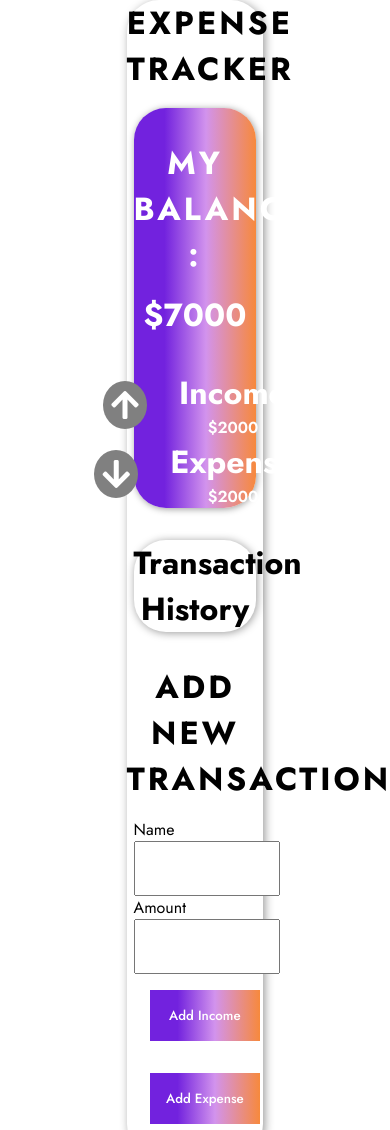
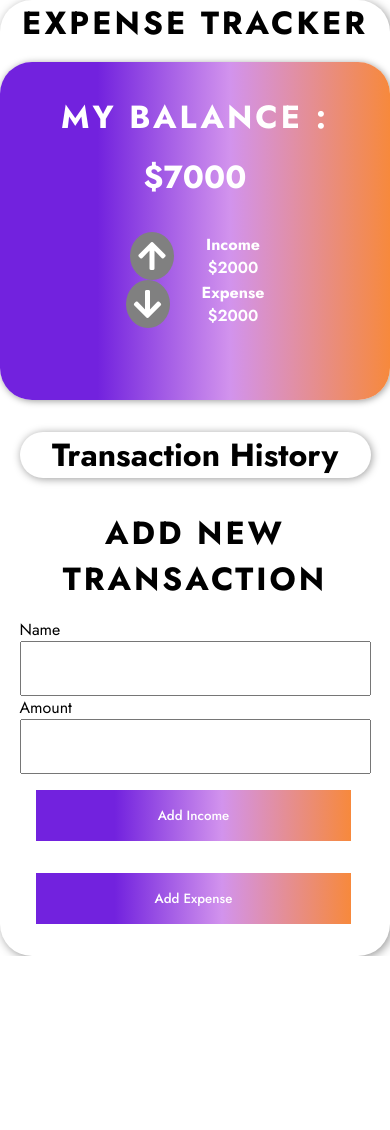
Before and after one commit to abhiChaturvedi2001/Expense-Track, a plain HTML site: page index.html in a window 390 px wide. Shown: the top 1130 px of the page. After the commit the page ends 956 px from the top, so only its background shows below. Drawn offline with Linux system fonts and the light colour scheme.

Commit message:
Update index.css

```diff
--- a/index.css
+++ b/index.css
@@ -162,3 +162,28 @@ button{
         font-size: 2rem;
     }
 }
+
+@media screen and (max-width:900px){
+    .main h1{
+        font-size: 2rem;
+    }
+    .app-data{
+        width: 100%;
+    }
+    .container{
+        width: 100%;
+        min-height: 40vh;
+    }
+
+}
+
+@media screen and (max-width: 768px){
+    .Income h4{
+        font-size: 1rem;
+        color: white;
+    }
+    .Expense h4{
+        font-size: 1rem;
+        color: white;
+    }
+}
```
